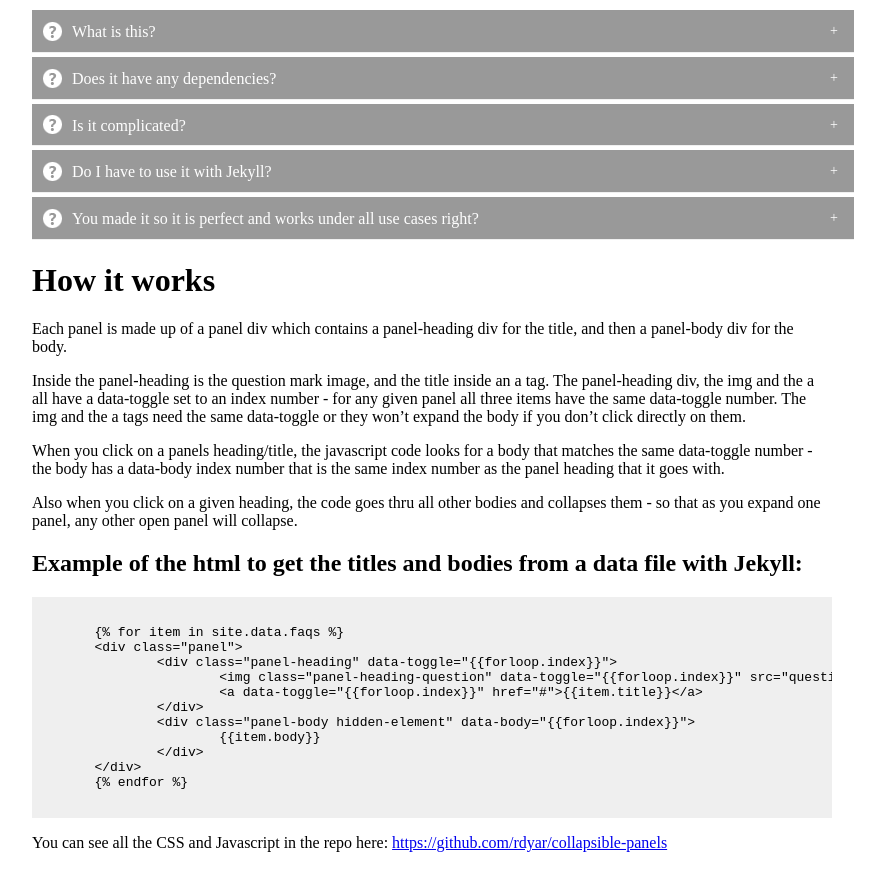
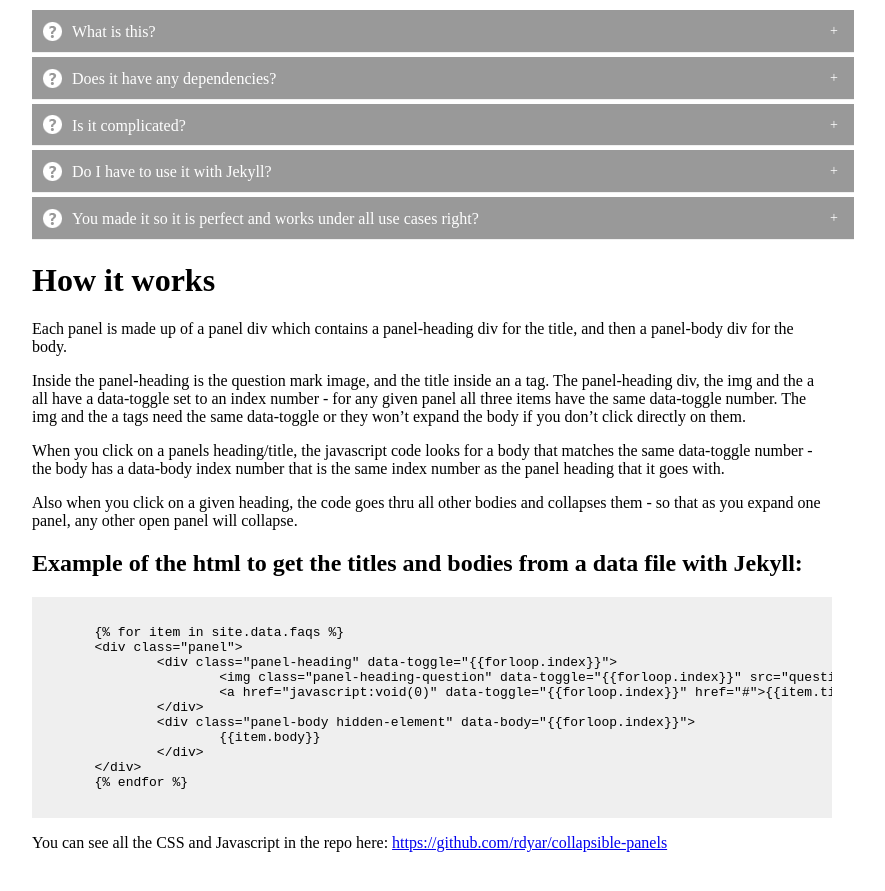
Before and after one commit to rdyar/collapsible-panels, a Jekyll site: the page built from index.md, in a window 1280 px wide. Shown: the top 891 px of the page, without its empty margins (208-1093 px from the left). Built offline with Jekyll 4.4.1, drawn with Linux system fonts in a browser that asks for light colours.

Commit message:
changed a href to href="javascript:void(0)"

```diff
--- a/index.md
+++ b/index.md
@@ -6,7 +6,7 @@ layout: default
 {% for item in site.data.faqs %}
 <div class="panel">
 <div class="panel-heading" data-toggle="{{forloop.index}}">
-<img class="panel-heading-question" data-toggle="{{forloop.index}}" src="questionmark.png"><a data-toggle="{{forloop.index}}" href="#">{{item.title}}</a>
+<img class="panel-heading-question" data-toggle="{{forloop.index}}" src="questionmark.png"><a data-toggle="{{forloop.index}}" href="javascript:void(0)">{{item.title}}</a>
 </div>
 <div class="panel-body hidden-element" data-body="{{forloop.index}}">
 {{item.body}}
@@ -31,7 +31,7 @@ Also when you click on a given heading, the code goes thru all other bodies and
 	<div class="panel">
 		<div class="panel-heading" data-toggle="{{forloop.index}}">
 			<img class="panel-heading-question" data-toggle="{{forloop.index}}" src="questionmark.png">
-			<a data-toggle="{{forloop.index}}" href="#">{{item.title}}</a>
+			<a href="javascript:void(0)" data-toggle="{{forloop.index}}" href="#">{{item.title}}</a>
 		</div>
 		<div class="panel-body hidden-element" data-body="{{forloop.index}}">
 			{{item.body}}
```
